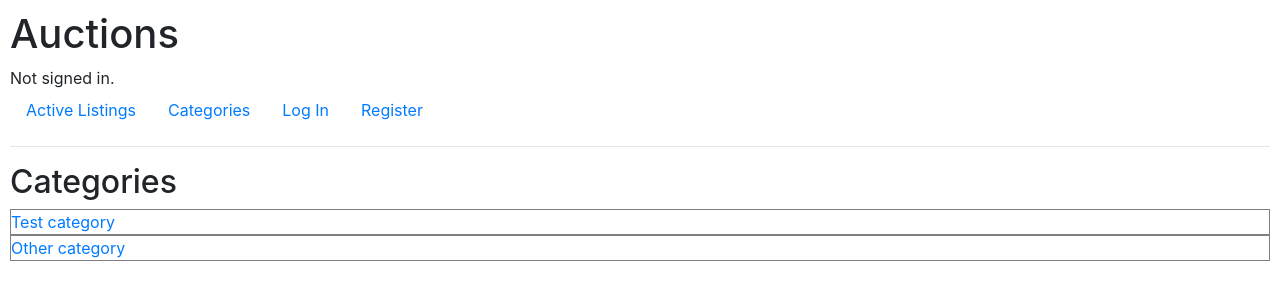
After one commit to ManuelEibl/Django_buy_sell_platform, a Django app: page /categories in a window 1280 px wide. The commit adds this page. Shown: the top 300 px of the page. Run offline with Django 3.2, Linux system fonts and the light colour scheme; data comes from the database, SQL or seed files in the repository; both versions use the stored data as it was after the commit; some libraries are stand-ins or nearby versions.

Commit message:
Finished Project

```diff
--- /dev/null
+++ b/auctions/templates/auctions/categories.html
@@ -0,0 +1,14 @@
+{% extends "auctions/layout.html" %}
+
+{% block body %}
+    <h2>Categories</h2>
+    {% for category in categories %}
+    <div style="border:1px solid grey">
+    <a class="no_style_ref" href="{% url 'category' category=category %}">
+        {{ category }}
+    </a>
+    </div>
+
+    {% endfor %}
+
+{% endblock %}
--- a/auctions/templates/auctions/layout.html
+++ b/auctions/templates/auctions/layout.html
@@ -19,6 +19,9 @@
         <ul class="nav">
             <li class="nav-item">
                 <a class="nav-link" href="{% url 'index' %}">Active Listings</a>
+            </li>
+            <li class="nav-item">
+                <a class="nav-link" href="{% url 'categories' %}">Categories</a>
             </li>
             {% if user.is_authenticated %}
                 <li class="nav-item">
--- a/auctions/urls.py
+++ b/auctions/urls.py
@@ -9,5 +9,7 @@ urlpatterns = [
     path("register", views.register, name="register"),
     path("create_listing", views.create_listing, name="create_listing"),
     path("<int:listing_id>", views.listing, name="listing"),
-    path("<str:user_id>/watchlist", views.watchlist, name="watchlist")
+    path("<str:user_id>/watchlist", views.watchlist, name="watchlist"),
+    path("categories", views.categories, name="categories"),
+    path("<str:category>", views.category, name="category")
 ]
--- a/auctions/views.py
+++ b/auctions/views.py
@@ -21,7 +21,7 @@ class NewListingForm(forms.Form):
 
 
 def index(request):
-    listings = Listing.objects.all()
+    listings = Listing.objects.filter(status='live')
     return render(request, "auctions/index.html", {
         'listings': listings
     })
@@ -284,3 +284,22 @@ def watchlist(request, user_id):
     return render(request, "auctions/index.html", {
         "listings": user_list
     })
+
+def categories(request):
+    existing_categories = Listing.objects.values('category')
+    list_of_categories = []
+    for category in existing_categories:
+        if category["category"] != '' and category["category"] not in list_of_categories:
+            list_of_categories.append(category["category"])
+
+    return render(request, "auctions/categories.html", {
+        "categories": list_of_categories
+    })
+
+def category(request, category):
+    listings = Listing.objects.filter(category__exact=category)
+
+    return render(request, "auctions/category.html", {
+        "category": category,
+        "listings": listings
+    })
```
Also changed, not shown: auctions/templates/auctions/category.html (added, +21 -0 lines), db.sqlite3.
